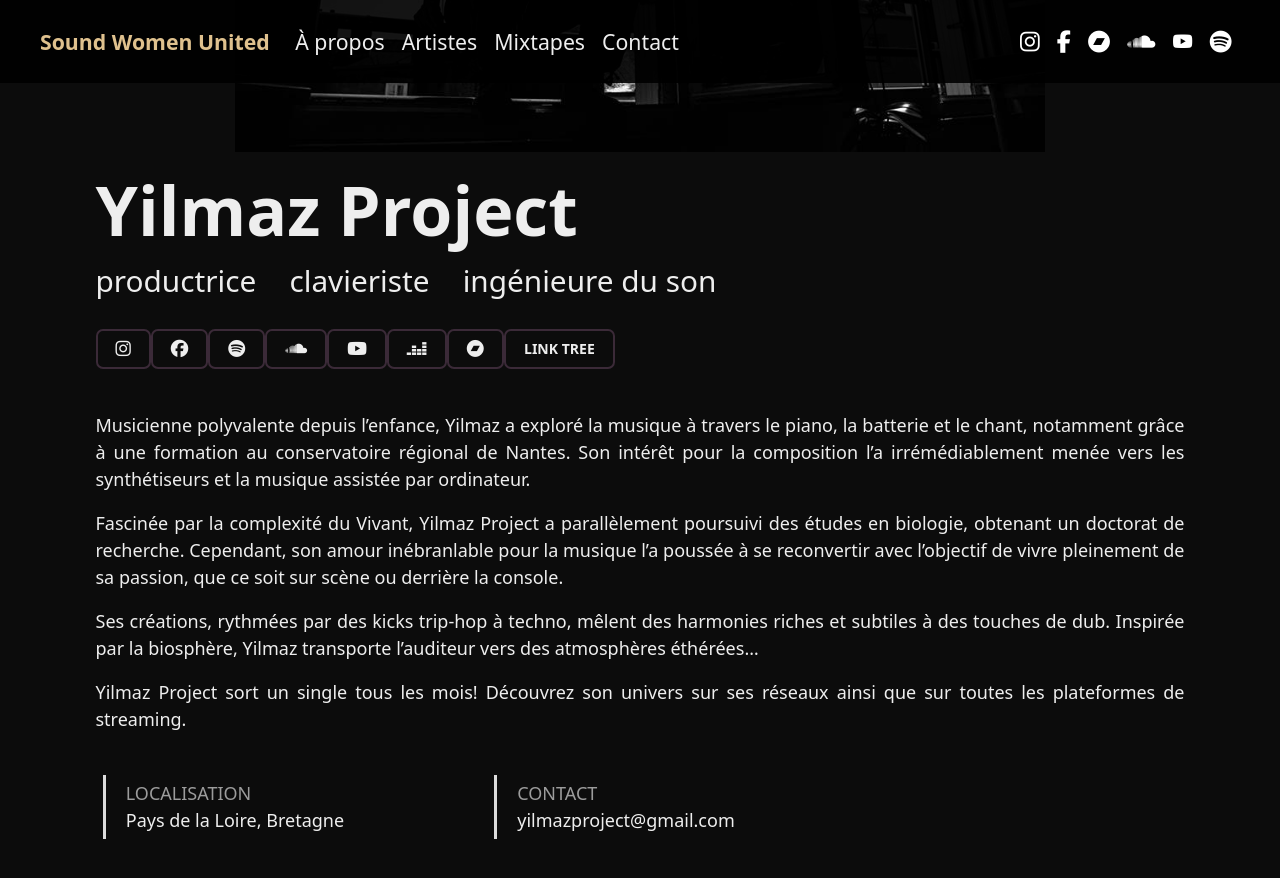
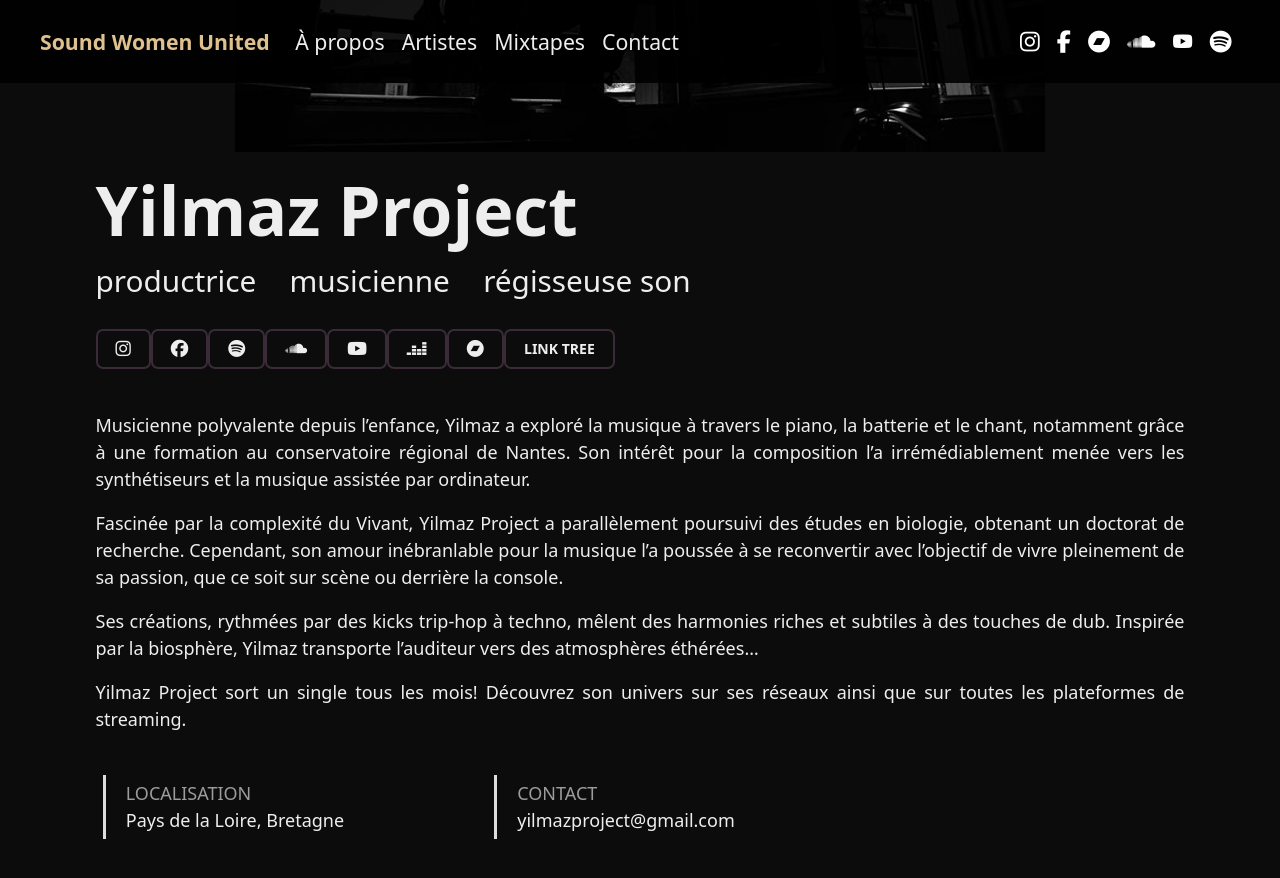
Before and after one commit to sabord/swu, a Jekyll site: the page built from docs/_artists/Yilmaz_Project.md, in a window 1280 px wide and 900 px high, scrolled down 471 px, cut to the strip 0-886 px from the top of the window. Shown: the top 878 px of the strip. Built offline with Jekyll 4.4.1, drawn with Linux system fonts in a browser that asks for light colours.

Commit message:
modif Escandalosa & Yilmaz Project

```diff
--- a/docs/_artists/Yilmaz_Project.md
+++ b/docs/_artists/Yilmaz_Project.md
@@ -9,8 +9,8 @@ tags:
   - instrumentiste
 skills:
   - productrice
-  - clavieriste
-  - ingénieure du son
+  - musicienne
+  - régisseuse son
 location:
   - Pays de la Loire
   - Bretagne
```
Also changed, not shown: docs/_artists/Escandalosa.md (+1 -1 lines).
